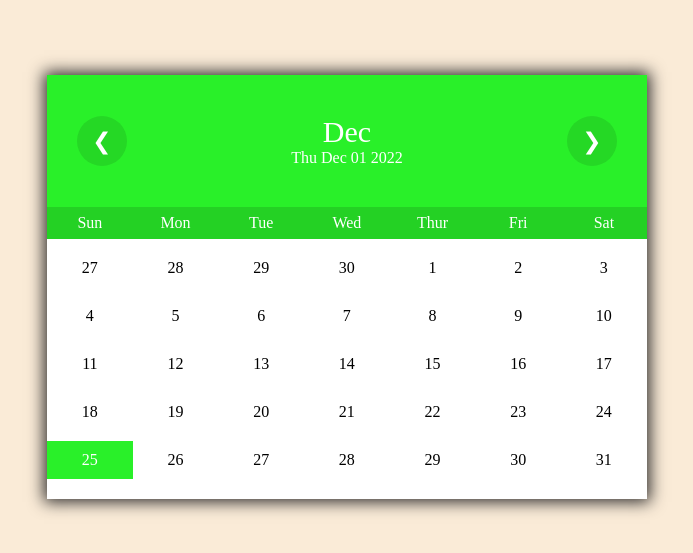
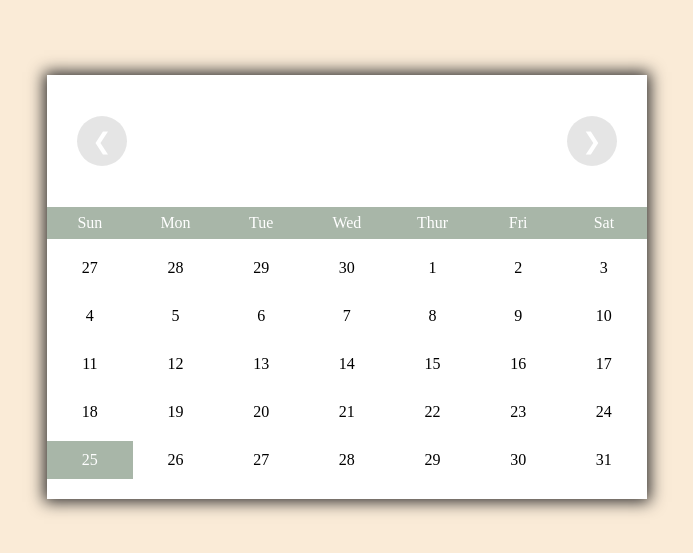
Before and after one commit to lavanaya4435/calender, a plain HTML site: page index.html in a window 1280 px wide. Shown: the part 113-666 px from the top of the page, without its empty margins (293-986 px from the left). Drawn offline with Linux system fonts and the light colour scheme.

Commit message:
Update index.css

```diff
--- a/index.css
+++ b/index.css
@@ -28,7 +28,7 @@ body {
 .month {
     display: flex;
     justify-content: space-between;
-    background-color: rgb(41, 240, 41);
+    background-color:rgb(168, 182, 168)
     width: 100%;
     text-align: center;
     padding: 40px 30px;
@@ -38,7 +38,7 @@ body {
 }
 
 .weekend {
-    background-color: rgb(36, 209, 36);
+    background-color: rgb(168, 182, 168);
     display: flex;
     color: white;
     padding: 7px 0;
@@ -65,13 +65,13 @@ body {
 }
 
 .today {
-    background-color: rgb(41, 240, 41);
+    background-color: rgb(168, 182, 168);
     color: white;
 
 }
 
 .days div:hover {
-    background-color: rgb(41, 240, 41);
+    background-color: rgb(168, 182, 168);
     color: white;
     cursor: pointer;
 
```
